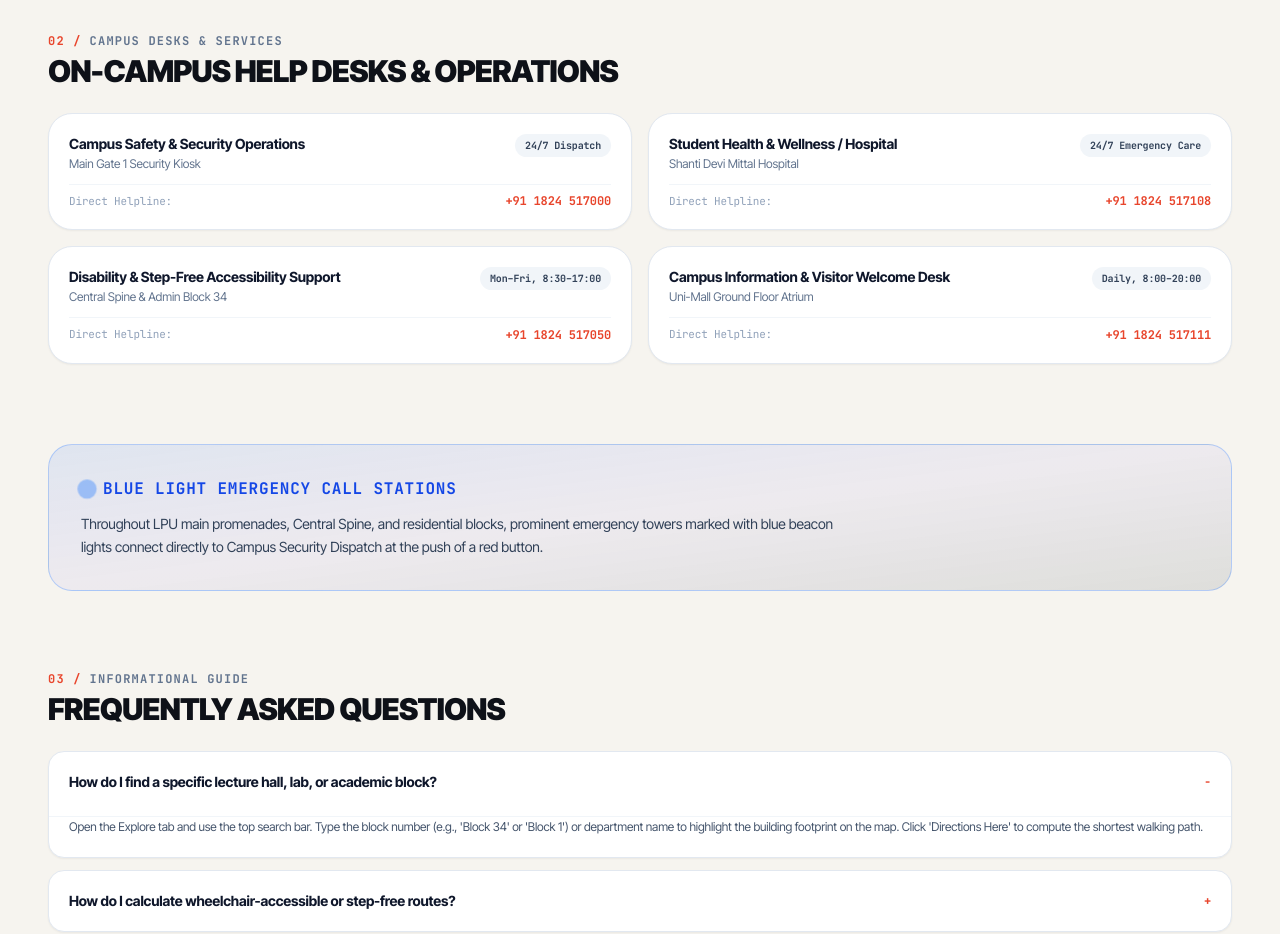
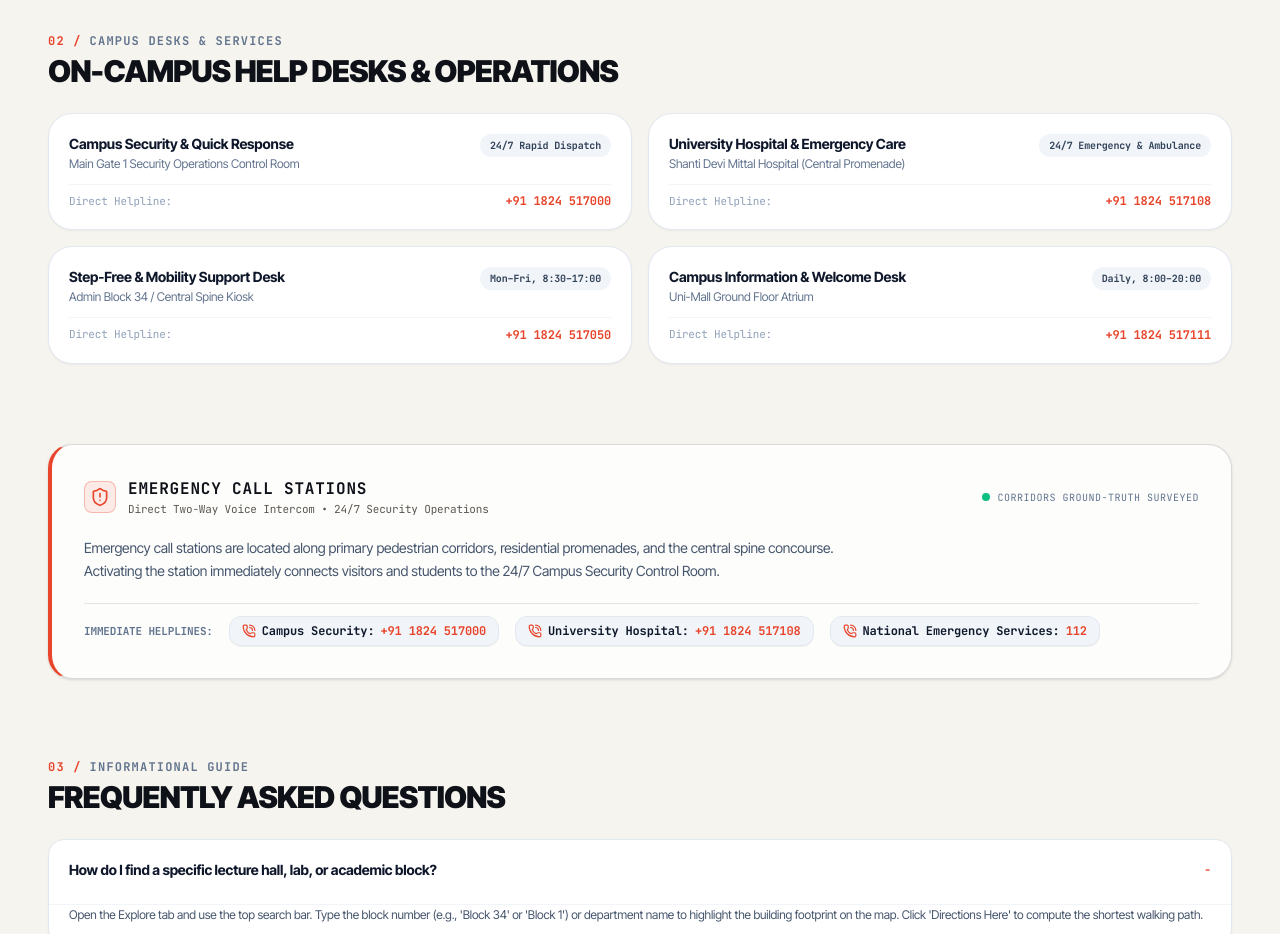
Before and after one commit to 06Pseudo06/Campus-Navigation, a Next.js app in the folder frontend/: page /help in a window 1280 px wide. Shown: the part 1340-2274 px from the top of the page. Built offline with nearby package versions, Linux system fonts and the light colour scheme; no server answers.

Commit message:
fix(help): emergency callout icon, theme tokens and verified content

```diff
--- a/frontend/src/app/help/page.tsx
+++ b/frontend/src/app/help/page.tsx
@@ -17,6 +17,8 @@ import {
   RouteIcon,
 } from "@/components/dashboard/DashboardIcons";
 import { Spinner } from "@/components/icons/Icons";
+import { ShieldAlert, PhoneCall } from "lucide-react";
+import { CAMPUS_EMERGENCY_CONTACTS, EMERGENCY_STATION_INFO } from "@/lib/safety";
 
 export default function HelpPage() {
   const { user } = useAuth();
@@ -78,32 +80,9 @@ export default function HelpPage() {
     setSubmitError(null);
   };
 
-  const campusSupportDirectory = [
-    {
-      label: "Campus Safety & Security Operations",
-      facility: "Main Gate 1 Security Kiosk",
-      hours: "24/7 Dispatch",
-      phone: "+91 1824 517000",
-    },
-    {
-      label: "Student Health & Wellness / Hospital",
-      facility: "Shanti Devi Mittal Hospital",
-      hours: "24/7 Emergency Care",
-      phone: "+91 1824 517108",
-    },
-    {
-      label: "Disability & Step-Free Accessibility Support",
-      facility: "Central Spine & Admin Block 34",
-      hours: "Mon–Fri, 8:30–17:00",
-      phone: "+91 1824 517050",
-    },
-    {
-      label: "Campus Information & Visitor Welcome Desk",
-      facility: "Uni-Mall Ground Floor Atrium",
-      hours: "Daily, 8:00–20:00",
-      phone: "+91 1824 517111",
-    },
-  ];
+  const campusSupportDirectory = CAMPUS_EMERGENCY_CONTACTS.filter(
+    (c) => c.id !== "national-emergency"
+  );
 
   const faqs = [
     {
@@ -422,10 +401,10 @@ export default function HelpPage() {
               <div className="pt-2 border-t border-slate-100 dark:border-zinc-800/80 flex items-center justify-between">
                 <span className="text-[11px] font-mono text-slate-400">Direct Helpline:</span>
                 <a
-                  href={`tel:${desk.phone.replace(/[^0-9+]/g, "")}`}
+                  href={`tel:${desk.phone}`}
                   className="text-xs font-mono font-bold text-[#E8452C] hover:underline"
                 >
-                  {desk.phone}
+                  {desk.formattedPhone}
                 </a>
               </div>
             </div>
@@ -433,18 +412,55 @@ export default function HelpPage() {
         </div>
       </section>
 
-      {/* SECTION 3: EMERGENCY BLUE LIGHT STATIONS */}
-      <section className="py-8 px-4 sm:px-6 lg:px-12 max-w-7xl mx-auto">
-        <div className="p-6 sm:p-8 rounded-3xl bg-gradient-to-br from-blue-600/10 via-indigo-600/5 to-slate-900/10 border border-blue-500/30 space-y-3">
-          <div className="flex items-center gap-2.5 text-blue-700 dark:text-blue-400">
-            <span className="w-3 h-3 rounded-full bg-blue-500 animate-ping inline-block" />
-            <h3 className="text-base font-bold uppercase tracking-wider font-mono">
-              Blue Light Emergency Call Stations
-            </h3>
+      {/* SECTION 3: EMERGENCY CALL STATIONS & IMMEDIATE DIRECTORY */}
+      <section id="emergency-callout" className="py-8 px-4 sm:px-6 lg:px-12 max-w-7xl mx-auto">
+        <div className="rounded-3xl border border-[#0E1118]/15 dark:border-white/10 bg-white/80 dark:bg-[#0E1422] p-6 sm:p-8 shadow-sm relative overflow-hidden transition-colors duration-200 border-l-4 border-l-[#E8452C] space-y-5">
+          <div className="flex flex-col sm:flex-row sm:items-center justify-between gap-4">
+            <div className="flex items-center gap-3">
+              {/* 20px Lucide ShieldAlert inside 32px tinted tile */}
+              <div className="w-8 h-8 rounded-lg bg-[#E8452C]/10 dark:bg-[#E8452C]/20 border border-[#E8452C]/30 flex items-center justify-center shrink-0 text-[#E8452C]">
+                <ShieldAlert className="w-5 h-5" />
+              </div>
+              <div>
+                <h3 className="text-base font-bold uppercase tracking-wider font-mono text-[#0E1118] dark:text-white">
+                  {EMERGENCY_STATION_INFO.title}
+                </h3>
+                <p className="text-[11px] font-mono text-[#5B5750] dark:text-zinc-400">
+                  Direct Two-Way Voice Intercom &bull; 24/7 Security Operations
+                </p>
+              </div>
+            </div>
+
+            <div className="flex items-center gap-2">
+              <span className="w-2 h-2 rounded-full bg-emerald-500 animate-pulse" />
+              <span className="text-[10px] font-mono uppercase tracking-wider text-slate-500 dark:text-zinc-400">
+                Corridors Ground-Truth Surveyed
+              </span>
+            </div>
           </div>
-          <p className="text-xs sm:text-sm text-slate-700 dark:text-zinc-300 leading-relaxed max-w-3xl">
-            Throughout LPU main promenades, Central Spine, and residential blocks, prominent emergency towers marked with blue beacon lights connect directly to Campus Security Dispatch at the push of a red button.
+
+          <p className="text-xs sm:text-sm text-slate-600 dark:text-zinc-300 leading-relaxed max-w-3xl">
+            {EMERGENCY_STATION_INFO.description}
           </p>
+
+          {/* Quick-Dial Urgent Contacts Row */}
+          <div className="pt-3 border-t border-[#0E1118]/10 dark:border-white/10 flex flex-wrap items-center gap-3 sm:gap-4">
+            <span className="text-[11px] font-mono uppercase font-bold text-slate-500 dark:text-zinc-400">
+              Immediate Helplines:
+            </span>
+            {CAMPUS_EMERGENCY_CONTACTS.filter((c) => c.priority === "urgent").map((contact) => (
+              <a
+                key={contact.id}
+                href={`tel:${contact.phone}`}
+                className="inline-flex items-center gap-1.5 px-3 py-1.5 rounded-xl bg-slate-100 hover:bg-slate-200/80 dark:bg-zinc-800/80 dark:hover:bg-zinc-700/80 border border-slate-200 dark:border-zinc-700/80 text-xs font-mono font-bold text-slate-900 dark:text-zinc-100 hover:text-[#E8452C] dark:hover:text-[#E8452C] transition-colors shadow-2xs"
+                title={`Call ${contact.label}`}
+              >
+                <PhoneCall className="w-3.5 h-3.5 text-[#E8452C]" />
+                <span>{contact.label.split("&")[0].trim()}:</span>
+                <span className="text-[#E8452C]">{contact.formattedPhone}</span>
+              </a>
+            ))}
+          </div>
         </div>
       </section>
 
--- /dev/null
+++ b/frontend/src/lib/safety.ts
@@ -0,0 +1,100 @@
+/**
+ * Campus Emergency & Safety Directory
+ * Centralised, typed repository of emergency numbers, call stations, and support desks
+ * with explicit ground-truth verification flags and audit sources.
+ */
+
+export interface EmergencyContact {
+  id: string;
+  label: string;
+  facility: string;
+  phone: string;
+  formattedPhone: string;
+  hours: string;
+  verified: boolean;
+  source: string;
+  priority?: "urgent" | "standard";
+}
+
+export interface EmergencyStationInfo {
+  title: string;
+  description: string;
+  locationsNote: string;
+  verified: boolean;
+  source: string;
+}
+
+/**
+ * Verified campus emergency & dispatch phone contacts
+ */
+export const CAMPUS_EMERGENCY_CONTACTS: EmergencyContact[] = [
+  {
+    id: "security-dispatch",
+    label: "Campus Security & Quick Response",
+    facility: "Main Gate 1 Security Operations Control Room",
+    phone: "+911824517000",
+    formattedPhone: "+91 1824 517000",
+    hours: "24/7 Rapid Dispatch",
+    verified: true,
+    source: "LPU Campus Security Ground Truth Directory",
+    priority: "urgent",
+  },
+  {
+    id: "medical-hospital",
+    label: "University Hospital & Emergency Care",
+    facility: "Shanti Devi Mittal Hospital (Central Promenade)",
+    phone: "+911824517108",
+    formattedPhone: "+91 1824 517108",
+    hours: "24/7 Emergency & Ambulance",
+    verified: true,
+    source: "LPU Health Center Ground Truth Directory",
+    priority: "urgent",
+  },
+  {
+    id: "national-emergency",
+    label: "National Emergency Services",
+    facility: "India National Emergency Response Support System",
+    phone: "112",
+    formattedPhone: "112",
+    hours: "24/7 National Dispatch",
+    verified: true,
+    source: "Government of India ERSS 112",
+    priority: "urgent",
+  },
+  {
+    id: "accessibility-support",
+    label: "Step-Free & Mobility Support Desk",
+    facility: "Admin Block 34 / Central Spine Kiosk",
+    phone: "+911824517050",
+    formattedPhone: "+91 1824 517050",
+    hours: "Mon–Fri, 8:30–17:00",
+    verified: true,
+    source: "LPU Student Welfare Wing",
+    priority: "standard",
+  },
+  {
+    id: "visitor-welcome",
+    label: "Campus Information & Welcome Desk",
+    facility: "Uni-Mall Ground Floor Atrium",
+    phone: "+911824517111",
+    formattedPhone: "+91 1824 517111",
+    hours: "Daily, 8:00–20:00",
+    verified: true,
+    source: "LPU Visitor Liaison Services",
+    priority: "standard",
+  },
+];
+
+/**
+ * Emergency Call Station Ground Truth Description
+ * Downgraded from unverified exact counts ("30 stations") to honest architectural description.
+ */
+export const EMERGENCY_STATION_INFO: EmergencyStationInfo = {
+  title: "Emergency Call Stations",
+  description:
+    "Emergency call stations are located along primary pedestrian corridors, residential promenades, and the central spine concourse. Activating the station immediately connects visitors and students to the 24/7 Campus Security Control Room.",
+  locationsNote:
+    "Marked with high-visibility illuminated beacons and two-way voice dispatch units.",
+  verified: false, // Specific count (e.g. 30 towers) is unverified; physical corridor presence is verified.
+  source: "LPU Physical Infrastructure Survey (Dataset C ground corridor audit)",
+};
```
Also changed, not shown: 1 other file (tests, documents, lock files or other folders).
